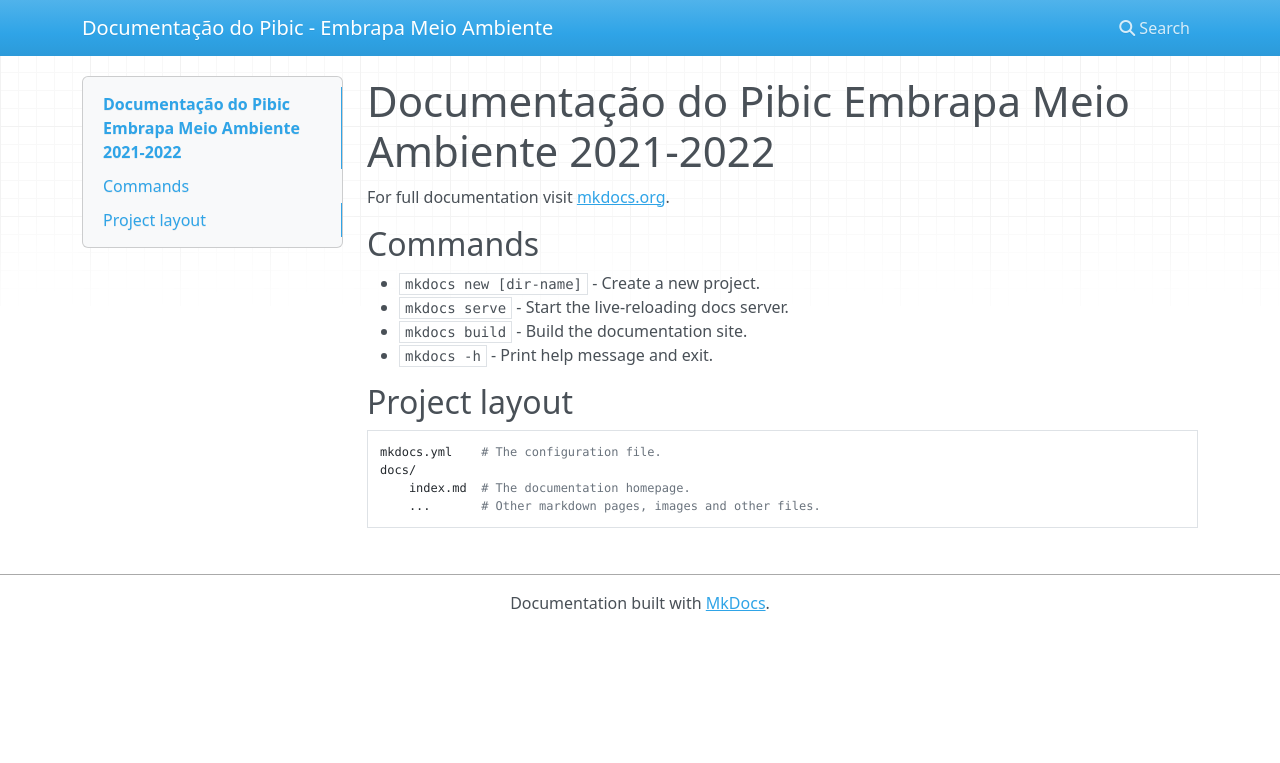
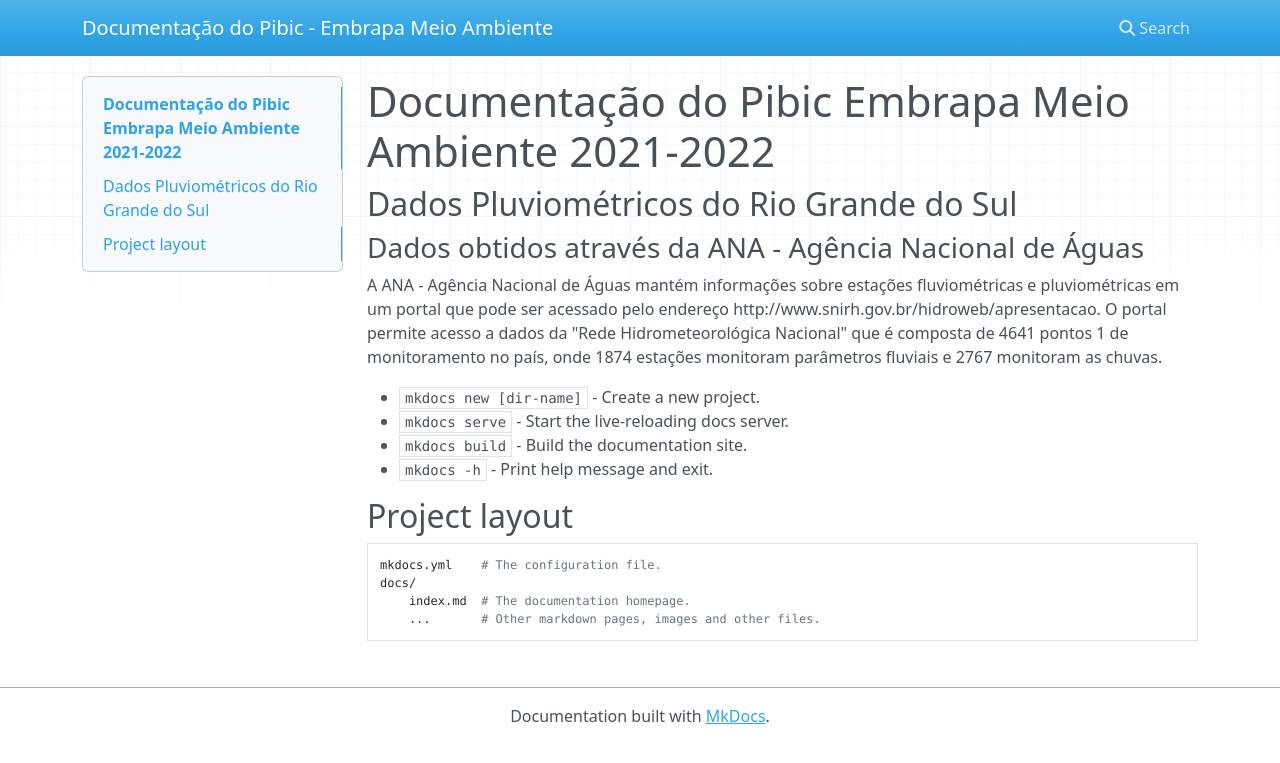
Before and after one commit to pazzi/doc_pibic, an MkDocs documentation site: the page built from docs/index.md, in a window 1280 px wide. Shown: the top 763 px of the page. Built offline with MkDocs 1.6.1, drawn with Linux system fonts in a browser that asks for light colours; nearby versions of some CDN libraries.

Commit message:
Inserção da introdução para a ANA

```diff
--- a/docs/index.md
+++ b/docs/index.md
@@ -1,8 +1,11 @@
 # Documentação do Pibic Embrapa Meio Ambiente 2021-2022
 
-For full documentation visit [mkdocs.org](https://www.mkdocs.org).
+## Dados Pluviométricos do Rio Grande do Sul
 
-## Commands
+### Dados obtidos através da ANA - Agência Nacional de Águas
+
+A ANA - Agência Nacional de Águas mantém informações sobre estações fluviométricas e pluviométricas em um portal que pode ser acessado pelo endereço http://www.snirh.gov.br/hidroweb/apresentacao. O portal permite acesso a dados da "Rede Hidrometeorológica Nacional" que é composta de 4641 pontos 1 de monitoramento no país, onde 1874 estações monitoram parâmetros fluviais e 2767 monitoram as chuvas.
+
 
 * `mkdocs new [dir-name]` - Create a new project.
 * `mkdocs serve` - Start the live-reloading docs server.
```
